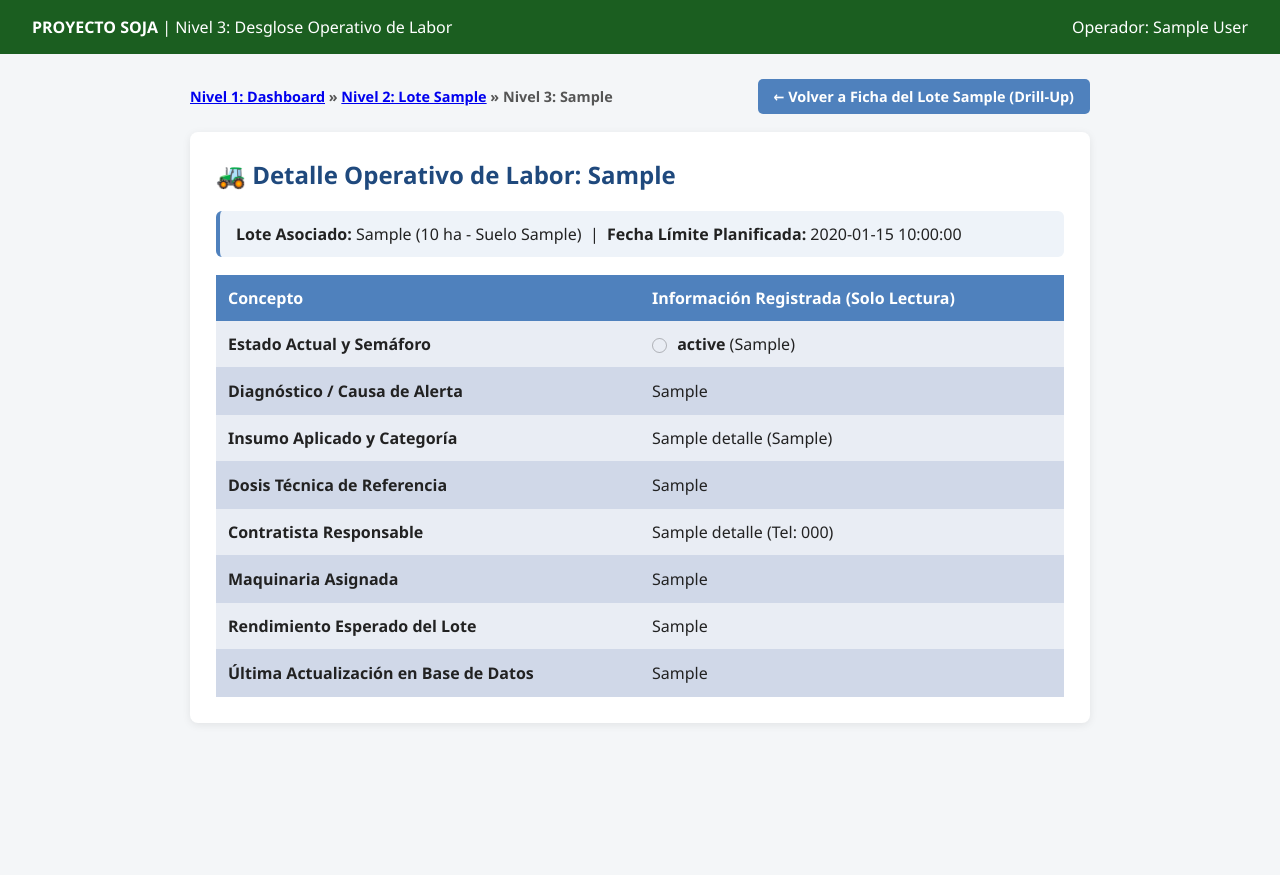
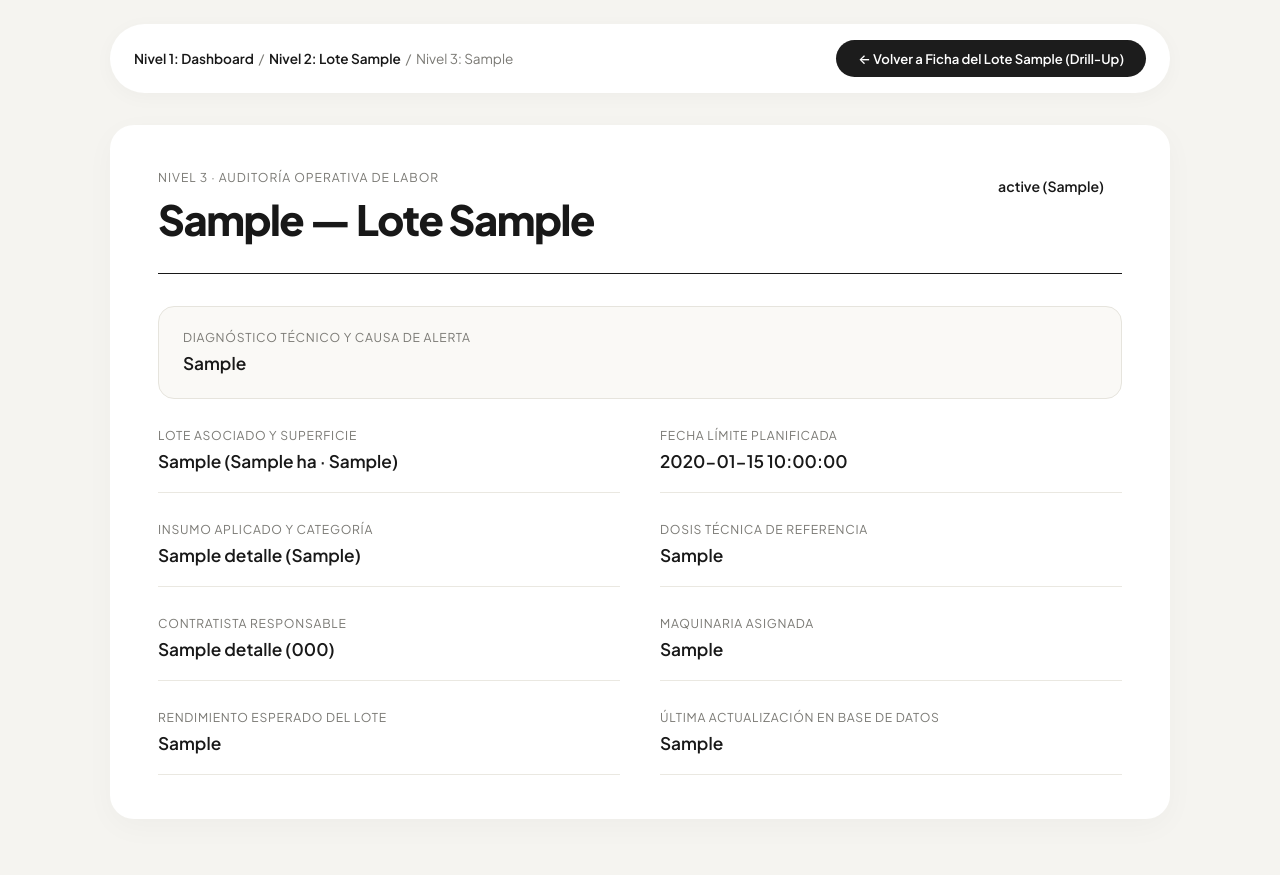
Before and after one commit to friasolivia/proyecto-soja, a Flask app: template SOJA/templates/detalle_labor.html in a window 1280 px wide. Before the commit the page ends 697 px from the top, so only its background shows below. Run offline with Flask 3, Linux system fonts and the light colour scheme; the visitor is signed in with stand-in values (Sample User, id 1); tables that the repository leaves empty or names only in its code hold one stand-in row (values such as "Sample post"); the template is opened without the code that fills it: most values are stand-ins (such as "Sample title", 1, 10 or a date in 2020).

Commit message:
Refactor detalle_labor.html layout and styles
Updated HTML structure and styles for labor detail page.

```diff
--- a/SOJA/templates/detalle_labor.html
+++ b/SOJA/templates/detalle_labor.html
@@ -2,97 +2,196 @@
 <html lang="es">
 <head>
     <meta charset="UTF-8">
-    <title>Nivel 3: Detalle de Labor - {{ detalle.tipo_labor }}</title>
+    <meta name="viewport" content="width=device-width, initial-scale=1.0">
+    <title>Nivel 3 — Detalle de {{ detalle.tipo_labor }} | Proyecto Soja</title>
+    <link rel="preconnect" href="https://fonts.googleapis.com">
+    <link rel="preconnect" href="https://fonts.gstatic.com" crossorigin>
+    <link href="https://fonts.googleapis.com/css2?family=Plus+Jakarta+Sans:wght@400;500;600;700;800&display=swap" rel="stylesheet">
     <style>
-        body { font-family: 'Segoe UI', Tahoma, sans-serif; background-color: #f4f6f8; margin: 0; padding: 0; color: #222; }
-        header { background-color: #1b5e20; color: white; padding: 16px 32px; display: flex; justify-content: space-between; align-items: center; }
-        .container { max-width: 900px; margin: 25px auto; padding: 0 20px; }
-        .nav-bar { display: flex; justify-content: space-between; align-items: center; margin-bottom: 18px; }
-        .breadcrumb { font-size: 0.9rem; color: #555; font-weight: 600; }
-        .btn-drillup { background-color: #4f81bd; color: white; text-decoration: none; padding: 8px 16px; border-radius: 5px; font-weight: bold; font-size: 0.9rem; }
-        .btn-drillup:hover { background-color: #385d8a; }
-        .card { background: white; padding: 26px; border-radius: 8px; box-shadow: 0 2px 8px rgba(0,0,0,0.08); }
-        h2 { margin-top: 0; color: #1f497d; }
-        .sub-header { background: #eef3f9; padding: 12px 16px; border-radius: 6px; margin-bottom: 18px; border-left: 4px solid #4f81bd; }
-        table { width: 100%; border-collapse: collapse; }
-        th { background-color: #4f81bd; color: white; text-align: left; padding: 12px; width: 35%; }
-        td { padding: 12px; border-bottom: 1px solid #d0d8e8; background-color: #e9edf4; }
-        tr:nth-child(even) td { background-color: #d0d8e8; }
-        .dot { display: inline-block; width: 13px; height: 13px; border-radius: 50%; margin-right: 6px; vertical-align: middle; border: 1px solid rgba(0,0,0,0.25); }
-        .VERDE { background-color: #2ecc71; }
-        .AMARILLO { background-color: #f1c40f; }
-        .ROJO { background-color: #e74c3c; }
+        * { box-sizing: border-box; margin: 0; padding: 0; }
+        body {
+            font-family: 'Plus Jakarta Sans', -apple-system, sans-serif;
+            background-color: #F5F4F0;
+            color: #181818;
+            padding: 24px;
+        }
+        .page { max-width: 1060px; margin: 0 auto; }
+
+        .top-nav {
+            display: flex;
+            justify-content: space-between;
+            align-items: center;
+            margin-bottom: 32px;
+            padding: 16px 24px;
+            background: #FFFFFF;
+            border-radius: 999px;
+            box-shadow: 0 4px 20px rgba(0,0,0,0.03);
+        }
+        .breadcrumbs { font-size: 0.85rem; color: #7A7974; }
+        .breadcrumbs a { color: #181818; text-decoration: none; font-weight: 600; }
+        .btn-back {
+            text-decoration: none;
+            background: #1C1C1C;
+            color: #FFFFFF;
+            padding: 10px 22px;
+            border-radius: 999px;
+            font-size: 0.82rem;
+            font-weight: 600;
+        }
+
+        .detail-hero {
+            background: #FFFFFF;
+            border-radius: 24px;
+            padding: 44px 48px;
+            margin-bottom: 32px;
+            box-shadow: 0 8px 30px rgba(0,0,0,0.03);
+        }
+        .detail-top {
+            display: flex;
+            justify-content: space-between;
+            align-items: flex-start;
+            flex-wrap: wrap;
+            gap: 16px;
+            padding-bottom: 28px;
+            border-bottom: 1.5px solid #181818;
+            margin-bottom: 32px;
+        }
+        .kicker {
+            font-size: 0.76rem;
+            text-transform: uppercase;
+            letter-spacing: 0.08em;
+            color: #7A7974;
+            margin-bottom: 8px;
+        }
+        h1 {
+            font-size: 2.6rem;
+            font-weight: 800;
+            letter-spacing: -0.035em;
+        }
+
+        .status-pill {
+            display: inline-flex;
+            align-items: center;
+            gap: 8px;
+            padding: 8px 18px;
+            border-radius: 999px;
+            font-size: 0.88rem;
+            font-weight: 600;
+        }
+        .dot { width: 10px; height: 10px; border-radius: 50%; display: inline-block; }
+        .VERDE { background-color: #16A34A; }
+        .AMARILLO { background-color: #D97706; }
+        .ROJO { background-color: #DC2626; }
+        .badge-VERDE { background: #ECFDF5; color: #065F46; }
+        .badge-AMARILLO { background: #FFFBEB; color: #92400E; }
+        .badge-ROJO { background: #FEF2F2; color: #991B1B; }
+
+        .audit-grid {
+            display: grid;
+            grid-template-columns: 1fr 1fr;
+            gap: 28px 40px;
+        }
+        .audit-row {
+            border-bottom: 1px solid #EAE8E1;
+            padding-bottom: 18px;
+        }
+        .audit-row.full {
+            grid-column: 1 / -1;
+            background: #FAF9F6;
+            padding: 22px 24px;
+            border-radius: 16px;
+            border: 1px solid #E6E4DD;
+        }
+        .audit-label {
+            font-size: 0.76rem;
+            text-transform: uppercase;
+            letter-spacing: 0.06em;
+            color: #7A7974;
+            margin-bottom: 6px;
+        }
+        .audit-val {
+            font-size: 1.08rem;
+            font-weight: 600;
+            color: #181818;
+            line-height: 1.45;
+        }
+
+        @media (max-width: 768px) {
+            .audit-grid { grid-template-columns: 1fr; }
+            .top-nav { flex-direction: column; gap: 12px; border-radius: 20px; }
+        }
     </style>
 </head>
 <body>
-    <header>
-        <div><strong>PROYECTO SOJA</strong> | Nivel 3: Desglose Operativo de Labor</div>
-        <div>Operador: {{ session['usuario'] }}</div>
-    </header>
+    <div class="page">
+        <nav class="top-nav">
+            <div class="breadcrumbs">
+                <a href="/dashboard">Nivel 1: Dashboard</a> &nbsp;/&nbsp;
+                <a href="/lote/{{ detalle.id_lote }}">Nivel 2: Lote {{ detalle.codigo_lote }}</a> &nbsp;/&nbsp;
+                <span>Nivel 3: {{ detalle.tipo_labor }}</span>
+            </div>
+            <a href="/lote/{{ detalle.id_lote }}" class="btn-back">← Volver a Ficha del Lote {{ detalle.codigo_lote }} (Drill-Up)</a>
+        </nav>
 
-    <div class="container">
-        <div class="nav-bar">
-            <div class="breadcrumb">
-                <a href="{{ url_for('dashboard') }}">Nivel 1: Dashboard</a> &raquo;
-                <a href="{{ url_for('ver_lote', id_lote=detalle.id_lote) }}">Nivel 2: Lote {{ detalle.codigo_lote }}</a> &raquo;
-                Nivel 3: {{ detalle.tipo_labor }}
-            </div>
-            <a class="btn-drillup" href="{{ url_for('ver_lote', id_lote=detalle.id_lote) }}">&larr; Volver a Ficha del Lote {{ detalle.codigo_lote }} (Drill-Up)</a>
-        </div>
-
-        <div class="card">
-            <h2>🚜 Detalle Operativo de Labor: {{ detalle.tipo_labor }}</h2>
-            <div class="sub-header">
-                <strong>Lote Asociado:</strong> {{ detalle.codigo_lote }} ({{ detalle.superficie_ha | int }} ha - Suelo {{ detalle.tipo_suelo }}) &nbsp;|&nbsp;
-                <strong>Fecha Límite Planificada:</strong> {{ detalle.fecha_limite_fmt }}
+        <section class="detail-hero">
+            <div class="detail-top">
+                <div>
+                    <div class="kicker">Nivel 3 · Auditoría Operativa de Labor</div>
+                    <h1>{{ detalle.tipo_labor }} — Lote {{ detalle.codigo_lote }}</h1>
+                </div>
+                <span class="status-pill badge-{{ detalle.color_semaforo }}">
+                    <span class="dot {{ detalle.color_semaforo }}"></span>
+                    {{ detalle.estado_labor }} ({{ detalle.alerta_corta }})
+                </span>
             </div>
 
-            <table>
-                <thead>
-                    <tr>
-                        <th>Concepto</th>
-                        <th>Información Registrada (Solo Lectura)</th>
-                    </tr>
-                </thead>
-                <tbody>
-                    <tr>
-                        <td><strong>Estado Actual y Semáforo</strong></td>
-                        <td>
-                            <span class="dot {{ detalle.color_semaforo }}"></span>
-                            <strong>{{ detalle.estado_labor }}</strong> ({{ detalle.alerta_corta }})
-                        </td>
-                    </tr>
-                    <tr>
-                        <td><strong>Diagnóstico / Causa de Alerta</strong></td>
-                        <td>{{ detalle.causa_alerta_detalle }}</td>
-                    </tr>
-                    <tr>
-                        <td><strong>Insumo Aplicado y Categoría</strong></td>
-                        <td>{{ detalle.nombre_insumo }} ({{ detalle.categoria_insumo }})</td>
-                    </tr>
-                    <tr>
-                        <td><strong>Dosis Técnica de Referencia</strong></td>
-                        <td>{{ detalle.dosis_referencia }}</td>
-                    </tr>
-                    <tr>
-                        <td><strong>Contratista Responsable</strong></td>
-                        <td>{{ detalle.contratista_nombre }} (Tel: {{ detalle.telefono_contacto }})</td>
-                    </tr>
-                    <tr>
-                        <td><strong>Maquinaria Asignada</strong></td>
-                        <td>{{ detalle.maquinaria_principal }}</td>
-                    </tr>
-                    <tr>
-                        <td><strong>Rendimiento Esperado del Lote</strong></td>
-                        <td>{{ detalle.rendimiento_esperado_tn_ha }}</td>
-                    </tr>
-                    <tr>
-                        <td><strong>Última Actualización en Base de Datos</strong></td>
-                        <td>{{ detalle.ultima_act_fmt }}</td>
-                    </tr>
-                </tbody>
-            </table>
-        </div>
+            <div class="audit-grid">
+                <div class="audit-row full">
+                    <div class="audit-label">Diagnóstico Técnico y Causa de Alerta</div>
+                    <div class="audit-val">{{ detalle.causa_alerta_detalle }}</div>
+                </div>
+
+                <div class="audit-row">
+                    <div class="audit-label">Lote Asociado y Superficie</div>
+                    <div class="audit-val">{{ detalle.codigo_lote }} ({{ detalle.superficie_ha }} ha · {{ detalle.tipo_suelo }})</div>
+                </div>
+
+                <div class="audit-row">
+                    <div class="audit-label">Fecha Límite Planificada</div>
+                    <div class="audit-val">{{ detalle.fecha_limite_fmt }}</div>
+                </div>
+
+                <div class="audit-row">
+                    <div class="audit-label">Insumo Aplicado y Categoría</div>
+                    <div class="audit-val">{{ detalle.nombre_insumo }} ({{ detalle.categoria_insumo }})</div>
+                </div>
+
+                <div class="audit-row">
+                    <div class="audit-label">Dosis Técnica de Referencia</div>
+                    <div class="audit-val">{{ detalle.dosis_referencia }}</div>
+                </div>
+
+                <div class="audit-row">
+                    <div class="audit-label">Contratista Responsable</div>
+                    <div class="audit-val">{{ detalle.contratista_nombre }} ({{ detalle.telefono_contacto }})</div>
+                </div>
+
+                <div class="audit-row">
+                    <div class="audit-label">Maquinaria Asignada</div>
+                    <div class="audit-val">{{ detalle.maquinaria_principal }}</div>
+                </div>
+
+                <div class="audit-row">
+                    <div class="audit-label">Rendimiento Esperado del Lote</div>
+                    <div class="audit-val">{{ detalle.rendimiento_esperado_tn_ha }}</div>
+                </div>
+
+                <div class="audit-row">
+                    <div class="audit-label">Última Actualización en Base de Datos</div>
+                    <div class="audit-val">{{ detalle.ultima_act_fmt }}</div>
+                </div>
+            </div>
+        </section>
     </div>
 </body>
 </html>
```
